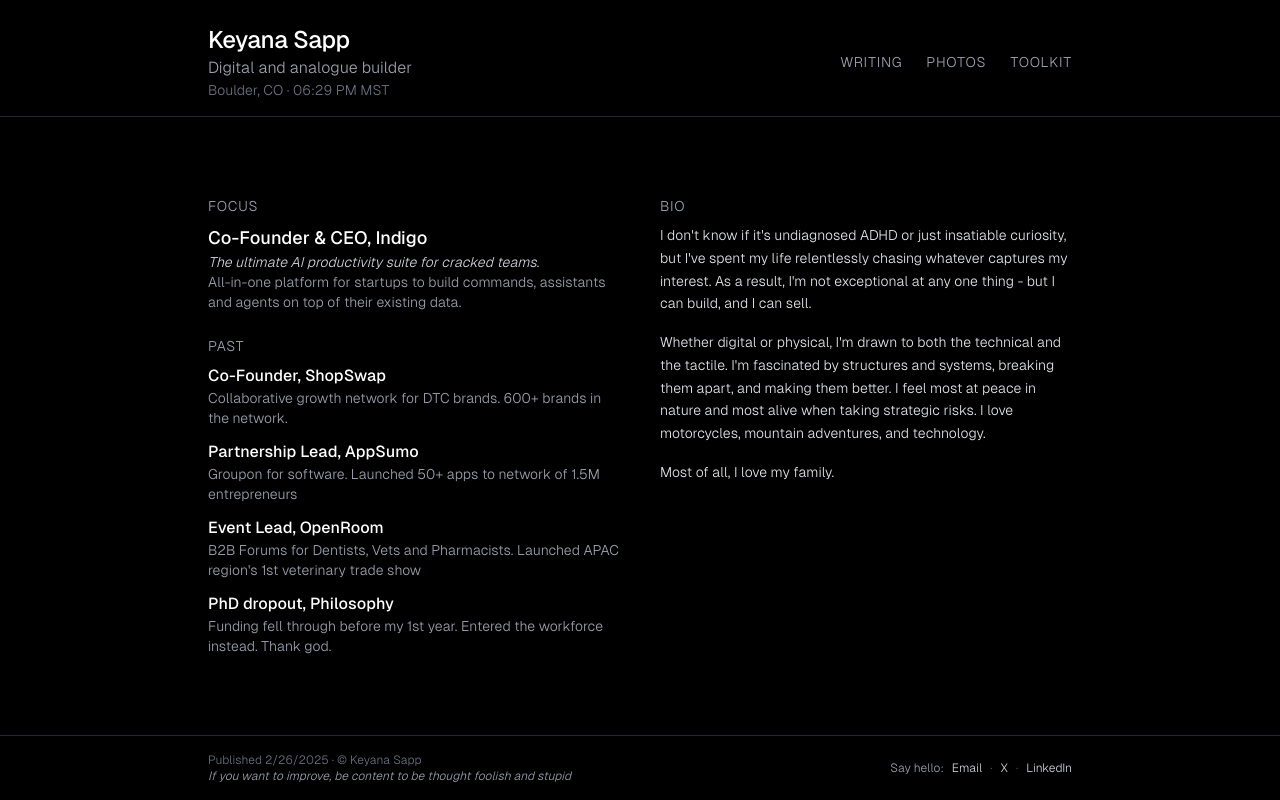
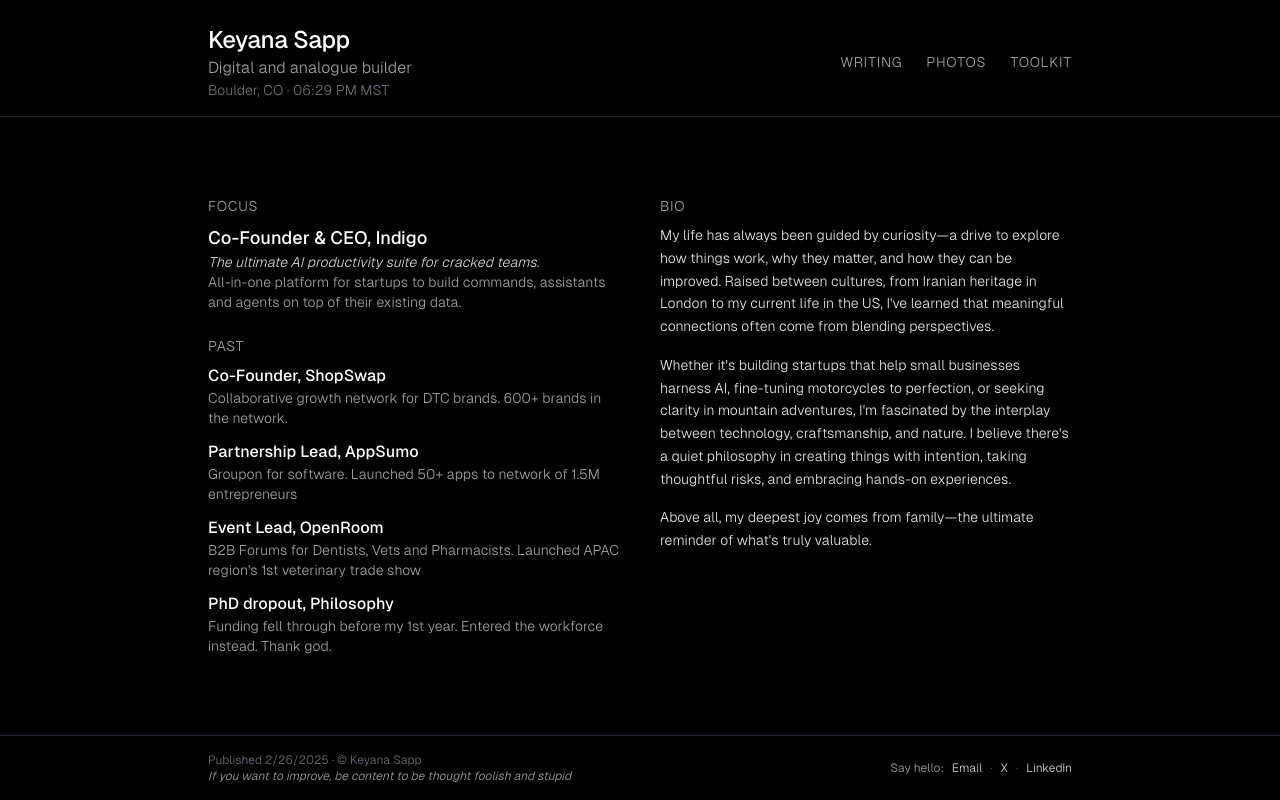
Before and after one commit to ksBrapZ/keyana-portfolio, a Next.js app: page / in a window 1280 px wide. Built offline with nearby package versions, Linux system fonts and the light colour scheme.

Commit message:
Update bio

```diff
--- a/pages/index.tsx
+++ b/pages/index.tsx
@@ -122,17 +122,13 @@
               <h2 className="text-gray-400 text-sm uppercase tracking-wider mb-2">Bio</h2>
               <div className="text-gray-200 text-sm leading-relaxed space-y-4">
                 <p>
-                  I don't know if it's undiagnosed ADHD or just insatiable curiosity, but I've spent my life relentlessly
-                  chasing whatever captures my interest. As a result, I'm not exceptional at any one thing - but I can
-                  build, and I can sell.
+                  My life has always been guided by curiosity—a drive to explore how things work, why they matter, and how they can be improved. Raised between cultures, from Iranian heritage in London to my current life in the US, I've learned that meaningful connections often come from blending perspectives.
                 </p>
                 <p>
-                  Whether digital or physical, I'm drawn to both the technical and the tactile. I'm fascinated by
-                  structures and systems, breaking them apart, and making them better. I feel most at peace in nature
-                  and most alive when taking strategic risks. I love motorcycles, mountain adventures, and technology.
+                  Whether it's building startups that help small businesses harness AI, fine-tuning motorcycles to perfection, or seeking clarity in mountain adventures, I'm fascinated by the interplay between technology, craftsmanship, and nature. I believe there's a quiet philosophy in creating things with intention, taking thoughtful risks, and embracing hands-on experiences.
                 </p>
                 <p>
-                  Most of all, I love my family.
+                  Above all, my deepest joy comes from family—the ultimate reminder of what's truly valuable.
                 </p>
               </div>
             </section>
```
